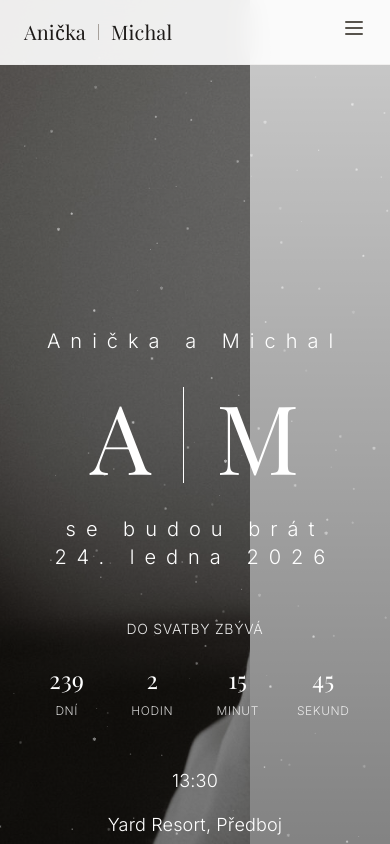
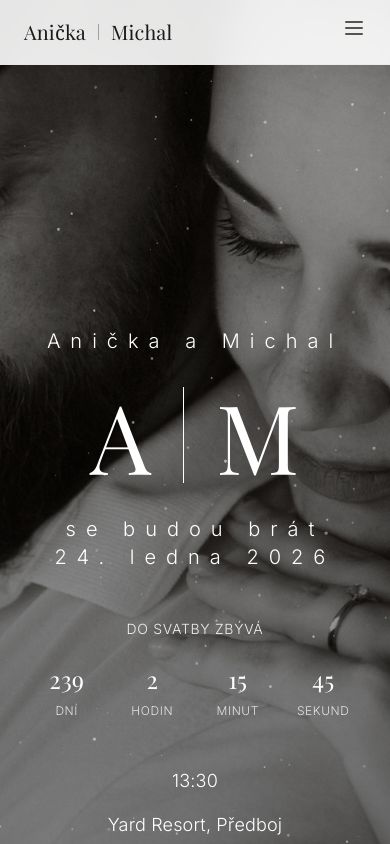
Before and after one commit to SpdVpr/svatebni-web, a Next.js app: page / in a window 390 px wide. Shown: the top 844 px of the page. Built offline with nearby package versions, Linux system fonts and the light colour scheme; a web font is replaced by a local one.

Commit message:
Oprava pozice úvodní fotky - použití object-position 71% na mobilu místo translate

```diff
--- a/src/app/page.tsx
+++ b/src/app/page.tsx
@@ -222,7 +222,7 @@ export default function WeddingPage() {
             src="/Lilien-newborn-30.jpg"
             alt="Anna & Michal"
             fill
-            className="object-cover object-left md:object-center -translate-x-[140px] md:translate-x-0"
+            className="object-cover object-[71%_center] md:object-center"
             priority
             quality={100}
           />
```
